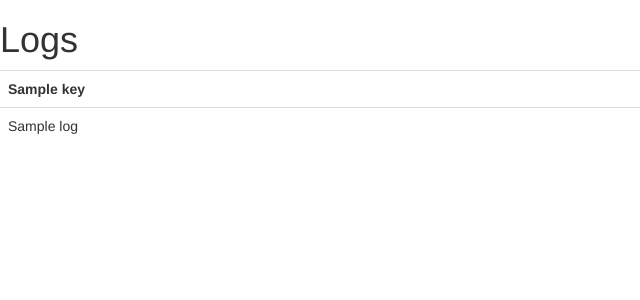
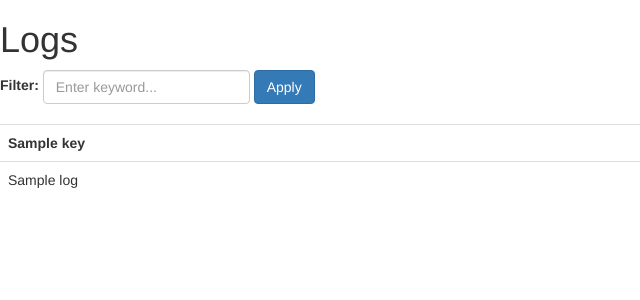
Before and after one commit to SamJones56/LogChainSource, a Python web app: template flask/templates/index.html in a window 1280 px wide. Shown: the top 300 px of the page, without its empty margins (0-640 px from the left). Run offline with Jinja, Linux system fonts and the light colour scheme; the template is opened without the code that fills it: most values are stand-ins (such as "Sample title", 1, 10 or a date in 2020); some libraries are stand-ins or nearby versions.

Commit message:
Added Keyword Search

```diff
--- a/flask/templates/index.html
+++ b/flask/templates/index.html
@@ -13,6 +13,13 @@
 </head>
 <body>
     <h1>Logs</h1>
+    <form method="get" class="form-inline" style="margin-bottom: 20px;">
+        <div class="form-group">
+            <label for="filter">Filter:</label>
+            <input type="text" class="form-control" id="filter" name="filter" placeholder="Enter keyword...">
+        </div>
+        <button type="submit" class="btn btn-primary">Apply</button>
+    </form>
     <table class="table">
         <tr>
             <!-- https://medium.com/@junpyoo50/transforming-json-input-into-html-table-view-with-flask-and-jinja-a-step-by-step-guide-1d62e2fa49ed -->
```
Also changed, not shown: flask/app.py (+14 -9 lines).
